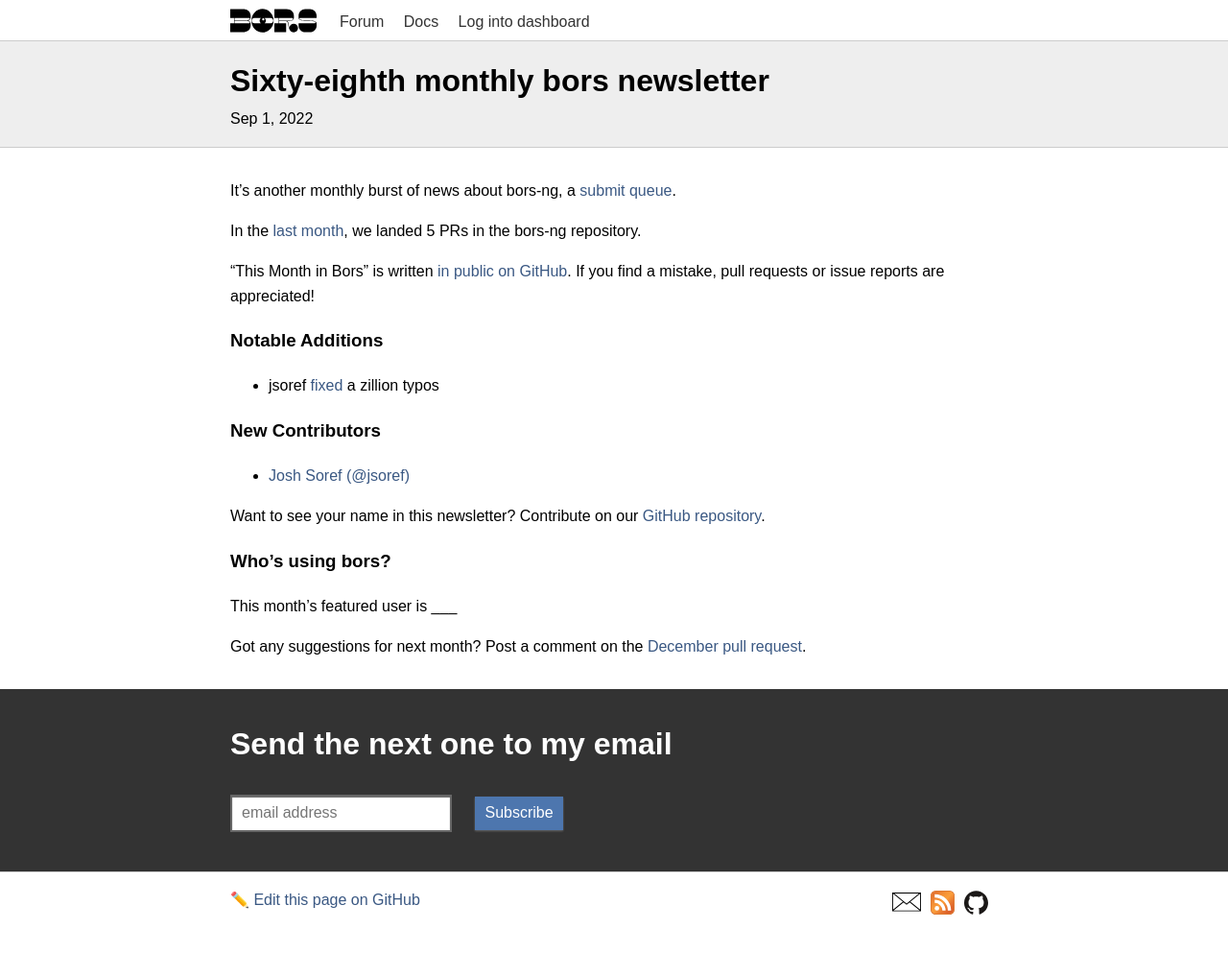
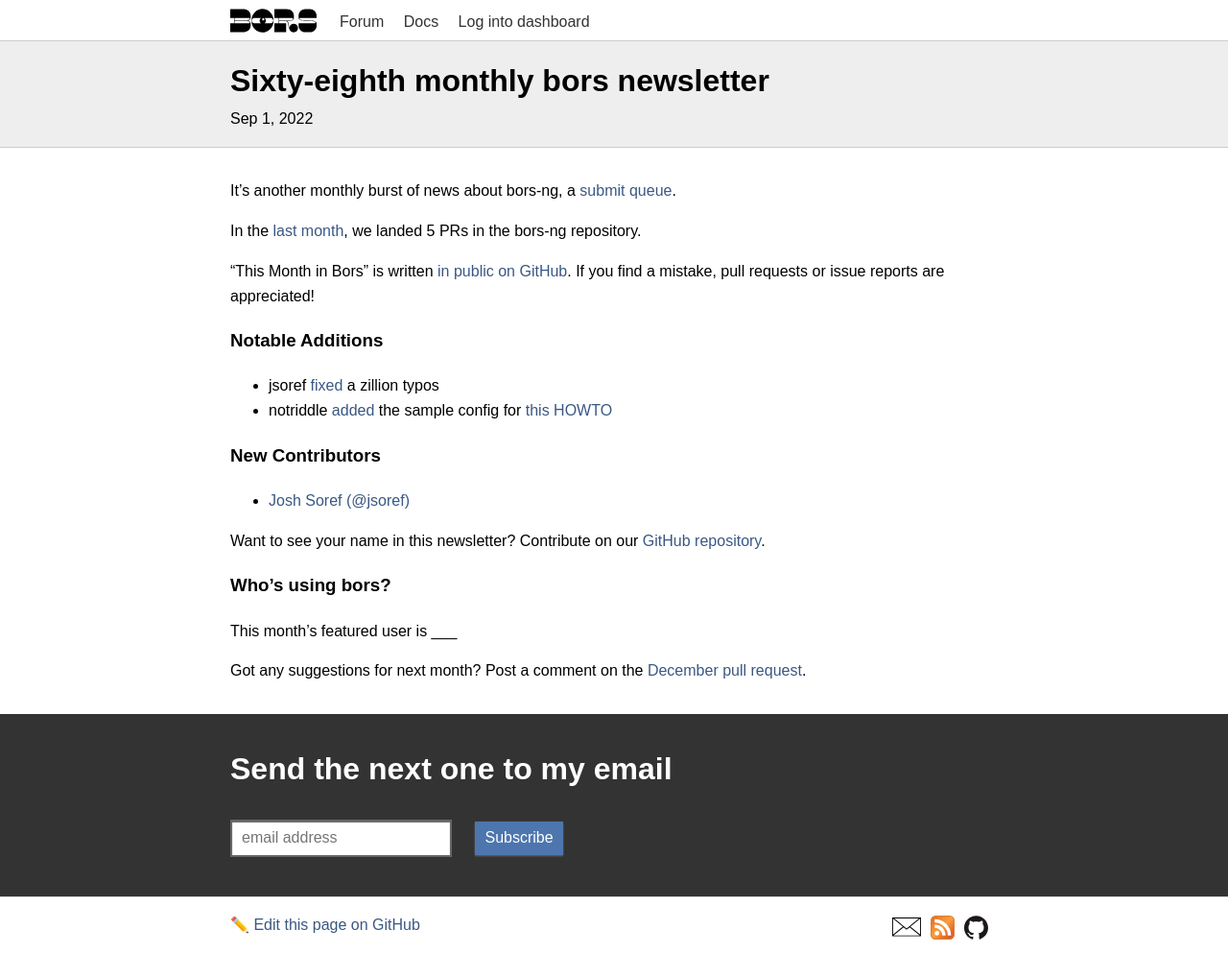
Before and after one commit to bors-ng/bors-ng.github.io, a Jekyll site: the page built from _posts/2022-09-01-tmib-68.md, in a window 1280 px wide. Shown: the whole page at 96% size. Built offline with Jekyll 4.4.1, drawn with Linux system fonts in a browser that asks for light colours; before the commit the page ends 967 px from its top, so only the background shows below that.

Commit message:
Add bors-ng/bors-ng#1534

```diff
--- a/_posts/2022-09-01-tmib-68.md
+++ b/_posts/2022-09-01-tmib-68.md
@@ -20,7 +20,7 @@
 ### Notable Additions
 
 * jsoref [fixed](https://github.com/bors-ng/bors-ng/pull/1538) a zillion typos
-
+* notriddle [added](https://github.com/bors-ng/bors-ng/pull/1534) the sample config for [this HOWTO](https://forum.bors.tech/t/how-to-deploy-your-own-instance-of-bors-ng-with-aws/660)
 
 ### New Contributors
 
```
